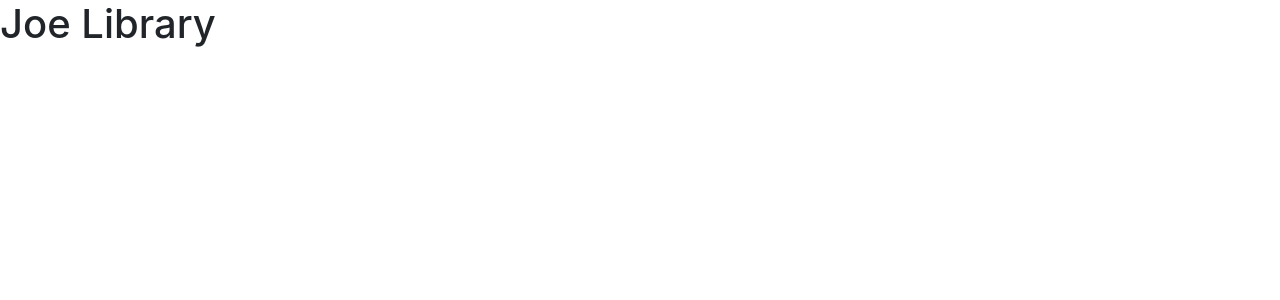
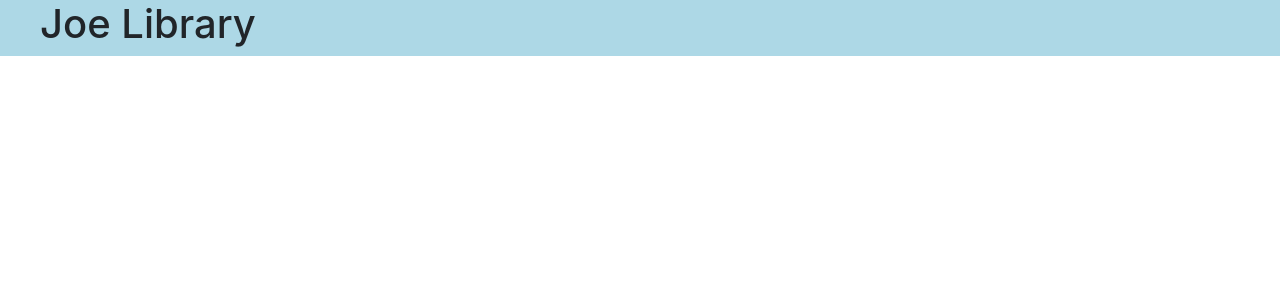
Before and after one commit to JoeYashinsky/dcc-joe-tutorial, a React (Create React App) app: page / in a window 1280 px wide. Shown: the top 300 px of the page. Built offline with nearby package versions, Linux system fonts and the light colour scheme.

Commit message:
now a blue background appears behind the title on the page after making CSS changes

```diff
--- a/src/components/TitleBar/titleBar.jsx
+++ b/src/components/TitleBar/titleBar.jsx
@@ -1,10 +1,11 @@
 import React from "react";
+import './titleBar.css';
 
 function TitleBar(props) {
   return (
     <div className="row row-spacer">
       <div className="col-md-12" style={{ padding: 0 }}>
-        <div>
+        <div className="titlebar-nav">
           <h1>Joe Library</h1>
         </div>
       </div>
```
